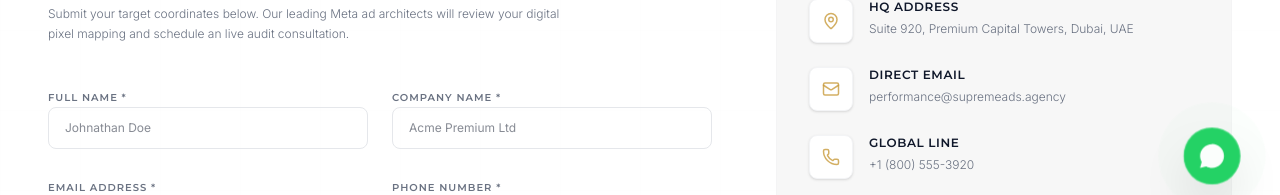
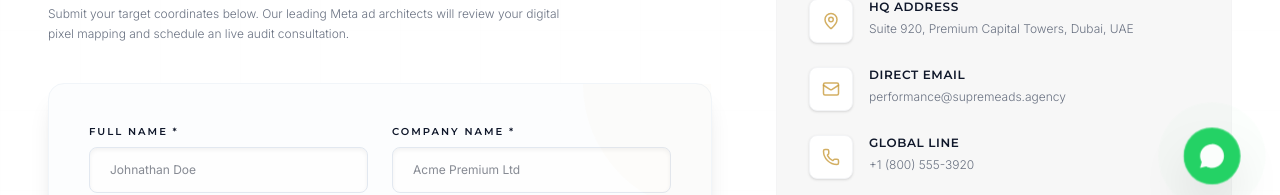
Before and after one commit to salestalk2digital-cyber/supremeads1, a React (Vite) app: page / in a window 1280 px wide. Both pictures are taken after a click on the button "BOOK STRATEGY CALL". Shown: the part 584-779 px from the top of the page. Built offline with nearby package versions, Linux system fonts and the light colour scheme; no server answers; the database is empty; a web font is replaced by a local one.

Commit message:
feat(ui): update contact form styling and animations
Enhance form aesthetics with improved spacing, background styling, and a smoother transition animation to elevate user experience.

```diff
--- a/src/components/ContactForm.tsx
+++ b/src/components/ContactForm.tsx
@@ -86,16 +86,19 @@ export default function ContactForm() {
               {!submitted ? (
                 <motion.form
                   key="form"
-                  initial={{ opacity: 0 }}
-                  animate={{ opacity: 1 }}
-                  exit={{ opacity: 0 }}
+                  initial={{ opacity: 0, y: 15 }}
+                  animate={{ opacity: 1, y: 0 }}
+                  exit={{ opacity: 0, y: -15 }}
+                  transition={{ duration: 0.6, ease: 'easeOut' }}
                   onSubmit={handleSubmit}
-                  className="space-y-6"
+                  className="space-y-8 bg-slate-50/40 p-8 md:p-10 border border-slate-100 rounded-2xl shadow-xl relative"
                 >
+                  <div className="absolute top-0 right-0 w-32 h-32 bg-accent/2 rounded-bl-full pointer-events-none" />
+
                   <div className="grid grid-cols-1 sm:grid-cols-2 gap-6">
                     {/* Name */}
-                    <div className="space-y-1.5">
-                      <label htmlFor="name" className="text-[10px] font-heading font-semibold text-gray-500 uppercase tracking-widest">
+                    <div className="space-y-2">
+                      <label htmlFor="name" className="text-[10px] font-heading font-semibold text-primary uppercase tracking-[0.2em] block">
                         Full Name *
                       </label>
                       <input
@@ -106,13 +109,13 @@ export default function ContactForm() {
                         value={formData.name}
                         onChange={handleInputChange}
                         placeholder="Johnathan Doe"
-                        className="w-full px-4 py-3 border border-gray-200 outline-none rounded-lg text-xs font-sans transition-all focus:border-accent"
+                        className="w-full px-5 py-3.5 border border-slate-200 bg-white/70 focus:bg-white text-xs font-sans transition-all duration-300 focus:ring-1 focus:ring-accent/40 focus:border-accent outline-none rounded-lg text-primary shadow-inner"
                       />
                     </div>
 
                     {/* Company Name */}
-                    <div className="space-y-1.5">
-                      <label htmlFor="companyName" className="text-[10px] font-heading font-semibold text-gray-500 uppercase tracking-widest">
+                    <div className="space-y-2">
+                      <label htmlFor="companyName" className="text-[10px] font-heading font-semibold text-primary uppercase tracking-[0.2em] block">
                         Company Name *
                       </label>
                       <input
@@ -123,15 +126,15 @@ export default function ContactForm() {
                         value={formData.companyName}
                         onChange={handleInputChange}
                         placeholder="Acme Premium Ltd"
-                        className="w-full px-4 py-3 border border-gray-200 outline-none rounded-lg text-xs font-sans transition-all focus:border-accent"
+                        className="w-full px-5 py-3.5 border border-slate-200 bg-white/70 focus:bg-white text-xs font-sans transition-all duration-300 focus:ring-1 focus:ring-accent/40 focus:border-accent outline-none rounded-lg text-primary shadow-inner"
                       />
                     </div>
                   </div>
 
                   <div className="grid grid-cols-1 sm:grid-cols-2 gap-6">
                     {/* Email */}
-                    <div className="space-y-1.5">
-                      <label htmlFor="email" className="text-[10px] font-heading font-semibold text-gray-500 uppercase tracking-widest">
+                    <div className="space-y-2">
+                      <label htmlFor="email" className="text-[10px] font-heading font-semibold text-primary uppercase tracking-[0.2em] block">
                         Email Address *
                       </label>
                       <input
@@ -142,13 +145,13 @@ export default function ContactForm() {
                         value={formData.email}
                         onChange={handleInputChange}
                         placeholder="ceo@brand.com"
-                        className="w-full px-4 py-3 border border-gray-200 outline-none rounded-lg text-xs font-sans transition-all focus:border-accent"
+                        className="w-full px-5 py-3.5 border border-slate-200 bg-white/70 focus:bg-white text-xs font-sans transition-all duration-300 focus:ring-1 focus:ring-accent/40 focus:border-accent outline-none rounded-lg text-primary shadow-inner"
                       />
                     </div>
 
                     {/* Phone */}
-                    <div className="space-y-1.5">
-                      <label htmlFor="phone" className="text-[10px] font-heading font-semibold text-gray-500 uppercase tracking-widest">
+                    <div className="space-y-2">
+                      <label htmlFor="phone" className="text-[10px] font-heading font-semibold text-primary uppercase tracking-[0.2em] block">
                         Phone Number *
                       </label>
                       <input
@@ -159,14 +162,14 @@ export default function ContactForm() {
                         value={formData.phone}
                         onChange={handleInputChange}
                         placeholder="+1 (555) 000-0000"
-                        className="w-full px-4 py-3 border border-gray-200 outline-none rounded-lg text-xs font-sans transition-all focus:border-accent"
+                        className="w-full px-5 py-3.5 border border-slate-200 bg-white/70 focus:bg-white text-xs font-sans transition-all duration-300 focus:ring-1 focus:ring-accent/40 focus:border-accent outline-none rounded-lg text-primary shadow-inner"
                       />
                     </div>
                   </div>
 
                   {/* Industry selection dropdown */}
-                  <div className="space-y-1.5">
-                    <label htmlFor="industry" className="text-[10px] font-heading font-semibold text-gray-500 uppercase tracking-widest">
+                  <div className="space-y-2">
+                    <label htmlFor="industry" className="text-[10px] font-heading font-semibold text-primary uppercase tracking-[0.2em] block">
                       Your Industry Segment *
                     </label>
                     <select
@@ -175,7 +178,7 @@ export default function ContactForm() {
                       required
                       value={formData.industry}
                       onChange={handleInputChange}
-                      className="w-full px-4 py-3 border border-gray-200 bg-white outline-none rounded-lg text-xs font-sans transition-all focus:border-accent"
+                      className="w-full px-5 py-3.5 border border-slate-200 bg-white/70 focus:bg-white text-xs font-sans transition-all duration-300 focus:ring-1 focus:ring-accent/40 focus:border-accent outline-none rounded-lg text-primary shadow-inner appearance-none cursor-pointer"
                     >
                       <option value="">Select industry classification...</option>
                       {industryGroups.map((group) => (
@@ -189,10 +192,10 @@ export default function ContactForm() {
 
                   {/* Budget Selector */}
                   <div className="space-y-3">
-                    <label className="text-[10px] font-heading font-semibold text-gray-500 uppercase tracking-widest block">
-                      Estimated Monthly Advertising Budget (USD)
+                    <label className="text-[10px] font-heading font-semibold text-primary uppercase tracking-[0.2em] block">
+                      Estimated Monthly Advertising Budget
                     </label>
-                    <div className="flex flex-wrap gap-2">
+                    <div className="flex flex-wrap gap-2.5">
                       {budgetTiers.map((tier) => {
                         const isSelected = formData.budget === tier;
                         return (
@@ -200,10 +203,10 @@ export default function ContactForm() {
                             key={tier}
                             type="button"
                             onClick={() => handleBudgetSelect(tier)}
-                            className={`px-4 py-2 border text-[10px] tracking-widest uppercase transition-all duration-300 rounded ${
+                            className={`px-4 py-3 border text-[9px] font-heading font-semibold tracking-widest uppercase transition-all duration-350 rounded-lg cursor-pointer ${
                               isSelected
-                                ? 'bg-primary text-white border-primary shadow-sm'
-                                : 'border-gray-200 text-gray-500 hover:border-gray-300 hover:bg-gray-50'
+                                ? 'bg-primary text-white border-primary shadow-md transform scale-[1.02]'
+                                : 'border-slate-200 bg-white text-slate-500 hover:border-accent/40 hover:text-primary hover:bg-slate-50'
                             }`}
                           >
                             {tier}
@@ -214,8 +217,8 @@ export default function ContactForm() {
                   </div>
 
                   {/* Message */}
-                  <div className="space-y-1.5">
-                    <label htmlFor="message" className="text-[10px] font-heading font-semibold text-gray-500 uppercase tracking-widest">
+                  <div className="space-y-2">
+                    <label htmlFor="message" className="text-[10px] font-heading font-semibold text-primary uppercase tracking-[0.2em] block font-heading">
                       Campaign Message / Goals *
                     </label>
                     <textarea
@@ -226,7 +229,7 @@ export default function ContactForm() {
                       value={formData.message}
                       onChange={handleInputChange}
                       placeholder="Outline your current conversion rates, average order value, or biggest scaling hurdles..."
-                      className="w-full px-4 py-3 border border-gray-200 outline-none rounded-lg text-xs font-sans transition-all focus:border-accent resize-none"
+                      className="w-full px-5 py-4 border border-slate-200 bg-white/70 focus:bg-white text-xs font-sans transition-all duration-300 focus:ring-1 focus:ring-accent/40 focus:border-accent outline-none rounded-lg text-primary shadow-inner resize-none"
                     />
                   </div>
 
@@ -234,17 +237,17 @@ export default function ContactForm() {
                   <button
                     type="submit"
                     disabled={isSubmitting}
-                    className="w-full bg-accent hover:bg-accent-dark text-primary font-heading font-semibold text-xs tracking-[0.2em] py-4 uppercase transition-all duration-300 shadow-lg flex items-center justify-center space-x-2 cursor-pointer"
+                    className="w-full bg-accent hover:bg-accent-dark text-primary font-heading font-bold text-xs tracking-[0.25em] py-4.5 uppercase transition-all duration-300 shadow-xl flex items-center justify-center space-x-2.5 cursor-pointer hover:shadow-accent/10 border border-accent/20"
                   >
                     {isSubmitting ? (
                       <>
                         <span className="w-4 h-4 border-2 border-primary border-t-transparent rounded-full animate-spin" />
-                        <span>Verifying Coordinates...</span>
+                        <span>Syncing Briefing...</span>
                       </>
                     ) : (
                       <>
                         <span>Initiate Scaling Strategy</span>
-                        <Send size={12} />
+                        <Send size={11} className="stroke-[2px]" />
                       </>
                     )}
                   </button>
```
